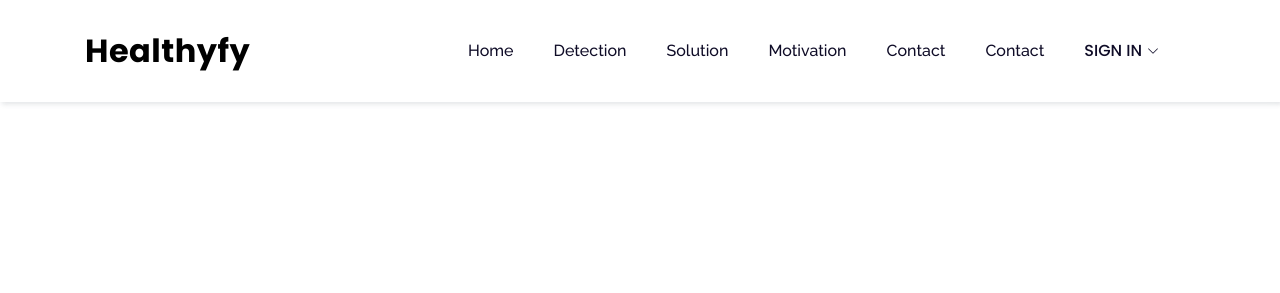
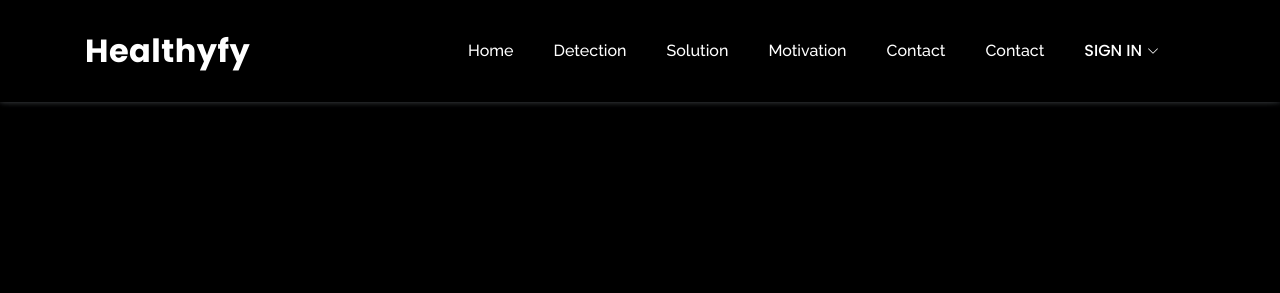
Before and after one commit to amitsvg/Diversion2k23, a Flask app: page / in a window 1280 px wide. Shown: the top 293 px of the page. Run offline with Flask 2, Linux system fonts and the light colour scheme; parts of the project's set-up code (start-up, migrations or seed data) failed here and were passed over; some libraries are stand-ins or nearby versions.

```diff
--- a/templates/base.html
+++ b/templates/base.html
@@ -169,6 +169,10 @@
     .bscard:hover img {
       transform: scale(1.2);
     }
+    #header{
+      color: white;
+      background-color: black;
+    }
   </style>
 
 
@@ -255,37 +259,49 @@
 
 
   <!-- ======= Header ======= -->
-  <header id="header" class="fixed-top">
+  <header id="header" class="fixed-top" >
     <div class="container d-flex align-items-center justify-content-between">
 
-      <a href="#" style="color: black;" class="logo">Healthyfy</a>
+      <a href="#" style="color: white;" class="logo">Healthyfy</a>
 
       <!-- Uncomment below if you prefer to use an image logo -->
       <!-- <a href="index.html" class="logo"><img src="assets/img/logo.png" alt="" class="img-fluid"></a>-->
 
       <nav id="navbar" class="navbar">
-        <ul class="navbar">
+        <ul class="navbar" style="
+        color: white;">
 
-          <li><a href="#hero">Home</a></li>
-          <li><a href="#services">Detection</a></li>
-          <li><a href="#solutions">Solution</a></li>
-          <li><a href="#testimonials">Motivation</a></li>
-          <li><a href="#contact">Contact</a></li>
-          <li><a href="#footer">Contact</a></li>
+          <li><a href="#hero" style="
+      color: white;">Home</a></li>
+          <li><a href="#services" style="
+      color: white;">Detection</a></li>
+          <li><a href="#solutions" style="
+      color: white;">Solution</a></li>
+          <li><a href="#testimonials" style="
+      color: white;">Motivation</a></li>
+          <li><a href="#contact" style="
+      color: white;">Contact</a></li>
+          <li><a href="#footer" style="
+      color: white;">Contact</a></li>
           {% if current_user.is_authenticated and current_user.usn %}
-          <li class="dropdown"><a href="/login"><span>Welcome {{current_user.usn}}</span> <i
+          <li class="dropdown"><a href="/login" style="
+      color: white;"><span>Welcome {{current_user.usn}}</span> <i
                 class="bi bi-chevron-down"></i></a>
             <ul>
-              <li><a href="/logout">Logout</a></li>
+              <li><a href="/logout" style="
+                color: white;">Logout</a></li>
 
             </ul>
           </li>
           {% else %}
-          <li class="dropdown"><a href="#"><span>SIGN IN</span> <i class="bi bi-chevron-down"></i></a>
+          <li class="dropdown"><a href="#" style="
+            color: white;"><span>SIGN IN</span> <i class="bi bi-chevron-down"></i></a>
             <ul>
-              <li><a href="/signup">Sign Up</a></li>
+              <li><a href="/signup" style="
+                color: white;">Sign Up</a></li>
 
-              <li><a href="/login">Login</a></li>
+              <li><a href="/login" style="
+                color: white;">Login</a></li>
             </ul>
           </li>
           {% endif %}
@@ -296,7 +312,8 @@
           <!-- <div class="bx bx-moon" id="darkmode"></div> -->
 
         </ul>
-      </nav><!-- .navbar -->
+      </nav>
+      <!-- .navbar -->
 
       {% block body %}
 
@@ -314,7 +331,7 @@
 
 
   <!-- ======= Hero Section ======= -->
-  <section id="hero" class="d-flex align-items-center">
+  <section id="hero" style="background-color: black;color:white;" class="d-flex align-items-center">
 
     <div class="container">
       <div class="row">
@@ -323,8 +340,8 @@
           <img src="assets/img/intro-img.svg" class="img-fluid animated" alt="">
         </div>
         <div class="col-lg-6 pt-5 pt-lg-0 order-1 order-lg-2 d-flex flex-column justify-content-center margin-left-5">
-          <h1>Healthyfy </h1>
-          <h2>A one stop solution to all your mental issues ! <br> We analyze the psychological and mental health
+          <h1 style="color:white;">Healthyfy </h1>
+          <h2 style="color:white;">A one stop solution to all your mental issues ! <br> We analyze the psychological and mental health
             conditions and provide effective solutions <h2>
               <div class="d-flex">
                 <a href="#services" class="btn-get-started scrollto" style="text-decoration: none;">Get Started</a>
@@ -344,7 +361,7 @@
 
   <main id="main">
 
-    <section id="about" class="about">
+    <!-- <section id="about" class="about">
       <div class="container">
         <div class="section-title">
           <span>About Us</span>
@@ -375,9 +392,9 @@
         </div>
 
       </div>
-    </section>
+    </section> -->
 
-    <section id="services" class="services section-bg">
+    <section id="services" class="services section-bg" style="background-color: whitesmoke;">
       <div class="container">
         <div class="section-title">
           <span>Services</span>
@@ -727,6 +744,16 @@
   <!-- Template Main JS File -->
   <script src="assets/js/main-home.js"></script>
 
+
+  <!-- <script>
+    $(function () {
+    $(document).scroll(function () {
+      var $nav = $(".header");
+      $nav.toggleClass('scrolled', $(this).scrollTop() > $nav.height());
+    });
+  });
+  </script> -->
 </body>
 
+
 </html>
```
